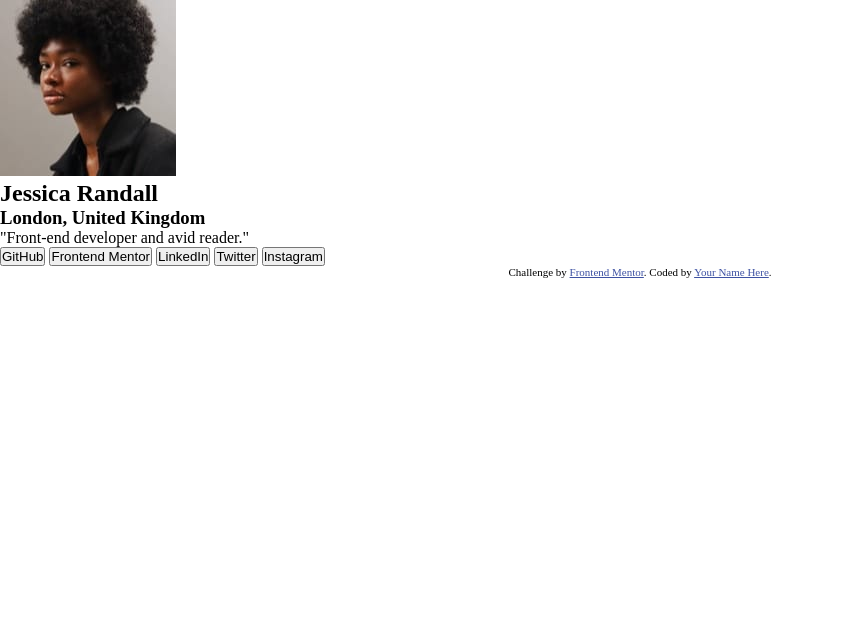
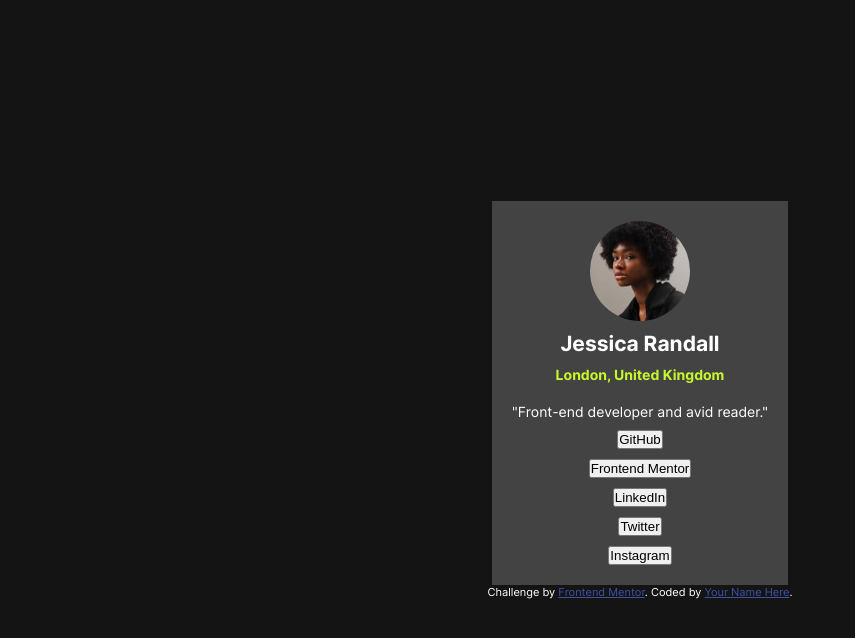
Before and after one commit to sdmatias/social-links-profile-main, a plain HTML site: page index.html in a window 1280 px wide. Shown: the whole page, without its empty margins (0-855 px from the left). Drawn offline with Linux system fonts and the light colour scheme.

Commit message:
styles img name and city

```diff
--- a/index.html
+++ b/index.html
@@ -28,8 +28,10 @@
 
   <section class="social-links">
     <img src="./assets/images/avatar-jessica.jpeg" alt="Profile photo">
-    <h2 class="name">Jessica Randall</h2>
-    <h3 class="city">London, United Kingdom</h3>
+    <div class="info">
+      <h1 class="name">Jessica Randall</h1>
+      <h4 class="city">London, United Kingdom</h4>
+    </div>
     <p class="description">"Front-end developer and avid reader."</p>
 
     <button class="btn">GitHub</button>
--- a/styles.css
+++ b/styles.css
@@ -12,3 +12,51 @@
     --color-grey800: hsl(0, 0%, 12%);
     --color-grey900: hsl(0, 0%, 8%);
 }
+
+/* ==== Font ==== */
+@font-face {
+    font-family: 'Inter';
+    src: url('./assets/fonts/Inter-VariableFont_slnt\,wght.ttf');
+}
+
+/* ==== General styles ==== */
+body {
+    background: var(--color-grey900);
+    color: white;
+    font-family: 'Inter', sans-serif;
+    font-size: 14px;
+    display: flex;
+    flex-direction: column;
+    align-items: center;
+    justify-content: center;
+    height: 100vh;
+}
+
+/* ==== Social links ==== */
+.social-links {
+    background-color: rgba(255, 255, 255, 0.2);
+    display: flex;
+    flex-direction: column;
+    align-items: center;
+    justify-content: center;
+    padding: 20px;
+    gap: 10px;
+}
+
+/* ==== Profile photo ==== */
+.social-links img {
+    border-radius: 50%;
+    width: 100px;
+    margin: 0 auto;
+}
+
+/* ==== Info ==== */
+.info {
+    text-align: center;
+    max-width: 300px;
+}
+
+.city {
+    color: var(--color-green);
+    padding: 10px;
+}
```
